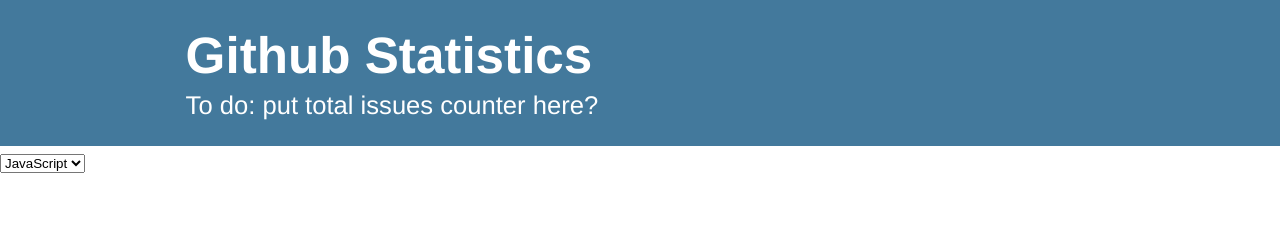
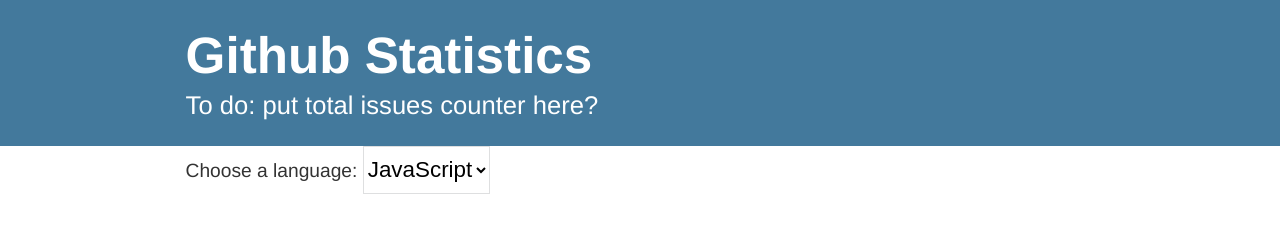
Before and after one commit to purplebugs/github-stats, a website: page static/index.html in a window 1280 px wide. Drawn offline with Linux system fonts and the light colour scheme; no server answers.

Commit message:
more css

```diff
--- a/static/index.html
+++ b/static/index.html
@@ -1,7 +1,6 @@
 <!DOCTYPE html>
 <html lang="en-US">
   <head>
-    <meta name="viewport" content="width=device-width, initial-scale=1.0" />
     <title>Github Statistics</title>
     <link href="images/favicon.ico" rel="icon" type="image/x-icon" />
     <link href="styles/styles.css" rel="stylesheet" />
@@ -13,15 +12,23 @@
         <h2 class="header__subtitle">To do: put total issues counter here?</h2>
       </div>
     </header>
-    <div id="issues-counter"></div>
-    <select id="filter">
+
+    <div class="container">
+      <span>
+        <label for="filter-by">Choose a language:</label>
+        <select id="filter" class="dropdown">
           <option value="javascript">JavaScript</option>
           <option value="java">Java</option>
           <option value="php">PHP</option>
           <option value="dart">Dart</option>
           <option value="go">Go</option>
         </select>
-    <div id="repos"></div>
+      </span>
+
+      <span id="issues-counter"></span>
+    </div>
+
+    <div id="repos" class="container"></div>
     <script src="functions.js"></script>
     <script src="app.js"></script>
   </body>
--- a/static/styles/styles.css
+++ b/static/styles/styles.css
@@ -1,3 +1,5 @@
+/* Generic */
+
 * {
   box-sizing: border-box;
   margin: 0;
@@ -7,18 +9,22 @@
 body {
   color: #333333;
   font-family: Helvetica, Arial, sans-serif;
-  font-size: 1.5rem;
+  font-size: 1.2rem;
 }
 
 a {
   color: #396684;
 }
 
+/* Container */
+
 .container {
   max-width: 60rem;
   margin: 0 auto;
   padding: 0 1.6rem;
 }
+
+/* Header */
 
 .header {
   background: #43799c;
@@ -35,3 +41,14 @@
   font-size: 1.6rem;
   font-weight: 300;
 }
+
+/* Form Inputs */
+.dropdown {
+  border-radius: 0;
+  border: 1px solid #dedfe0;
+  background: white;
+  font-size: 1.4rem;
+  font-weight: 300;
+  height: 3rem;
+  margin-right: 0.8rem;
+}
```
Lines whose indentation alone changed are shown as unchanged.
